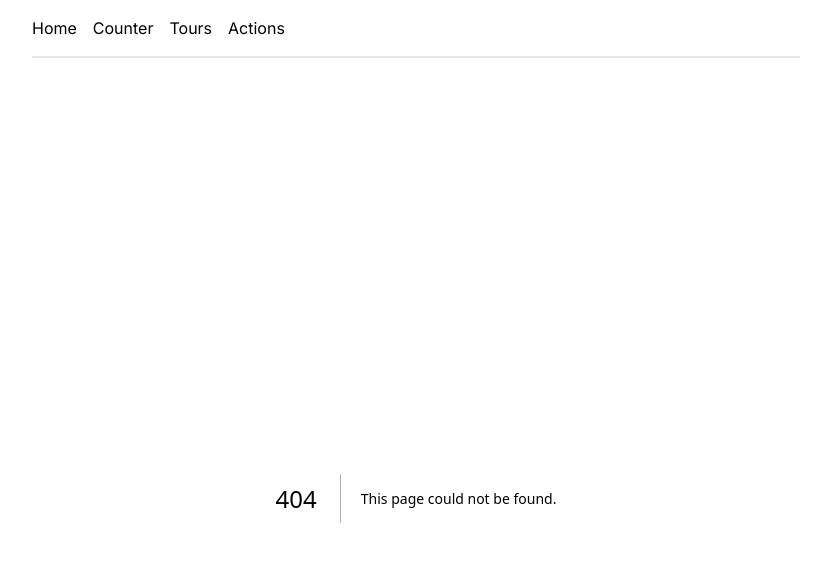
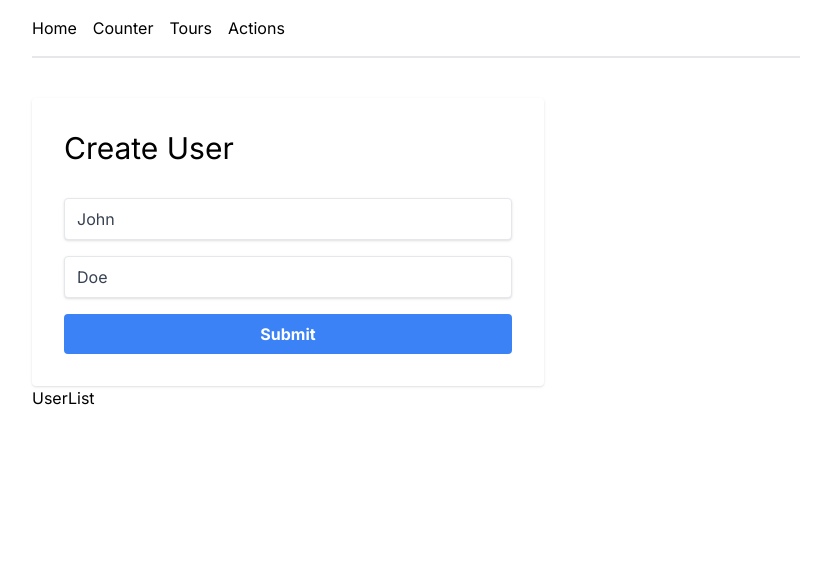
Before and after one commit to khizarkamal/Next-Js-Developement, a Next.js app: page /actions in a window 1280 px wide. Before the commit this address had no page. Shown: the top 562 px of the page, without its empty margins (224-1055 px from the left). Built offline with nearby package versions, Linux system fonts and the light colour scheme.

Commit message:
Server actions inside server  componennts

```diff
--- /dev/null
+++ b/app/actions/page.tsx
@@ -0,0 +1,14 @@
+import Form from "@/components/Form";
+import UserList from "@/components/UserList";
+import React from "react";
+
+const Actions = () => {
+  return (
+    <>
+      <Form />
+      <UserList />
+    </>
+  );
+};
+
+export default Actions;
--- /dev/null
+++ b/components/Form.tsx
@@ -0,0 +1,38 @@
+import React from "react";
+
+const createUser = async () => {
+  "use server";
+  console.log("Server Action");
+};
+
+const Form = () => {
+  return (
+    <form action={createUser} className={formStyle}>
+      <h1 className=" capitalize text-3xl mb-4">create user</h1>
+      <input
+        className={inputStyle}
+        type="text"
+        name="firstName"
+        required
+        defaultValue={"John"}
+      />
+      <input
+        className={inputStyle}
+        type="text"
+        name="lastName"
+        required
+        defaultValue={"Doe"}
+      />
+      <button className={btnStyle} type="submit">
+        Submit
+      </button>
+    </form>
+  );
+};
+
+const formStyle = "max-w-lg flex flex-col gap-y-4  shadow rounded p-8";
+const inputStyle = "border shadow rounded py-2 px-3 text-gray-700";
+const btnStyle =
+  "bg-blue-500 hover:bg-blue-700 text-white font-bold py-2 px-4 rounded capitalize";
+
+export default Form;
--- /dev/null
+++ b/components/UserList.tsx
@@ -0,0 +1,7 @@
+import React from "react";
+
+const UserList = () => {
+  return <div>UserList</div>;
+};
+
+export default UserList;
```
Also changed, not shown: readme.txt.
